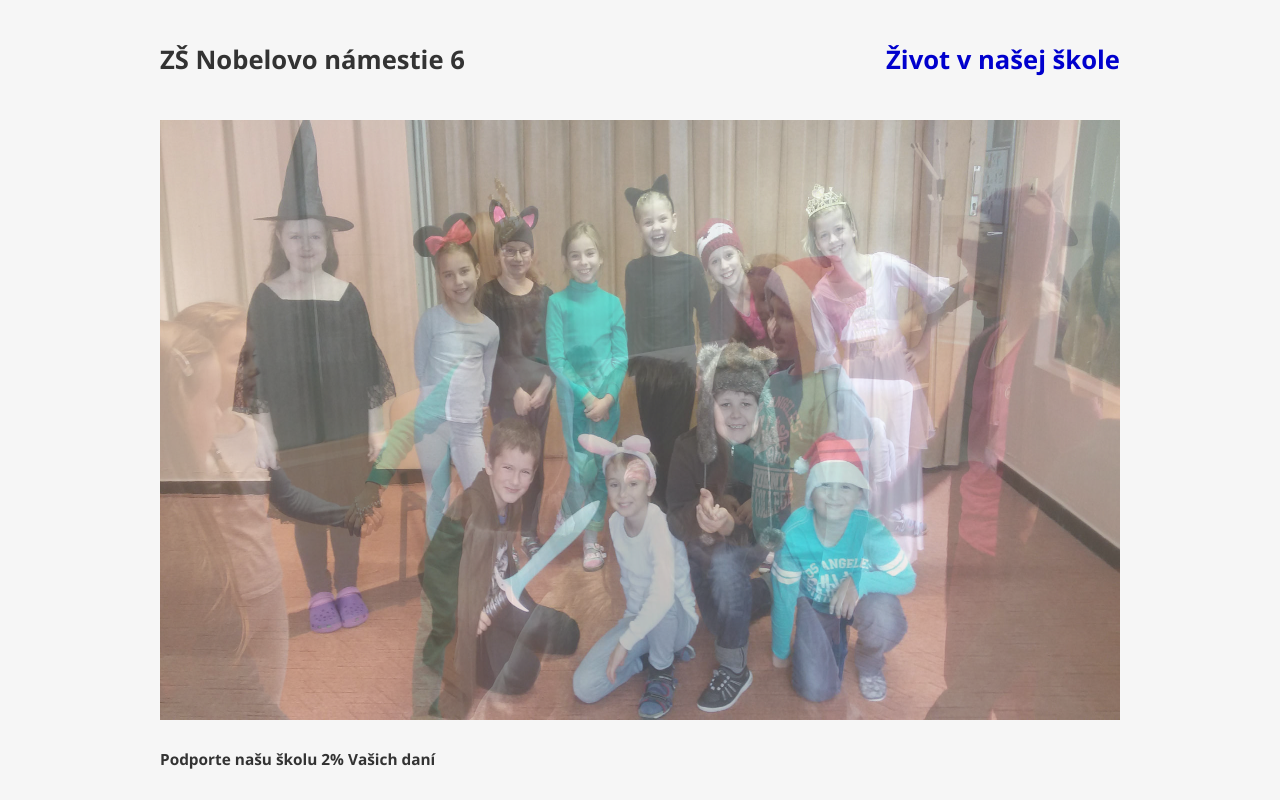
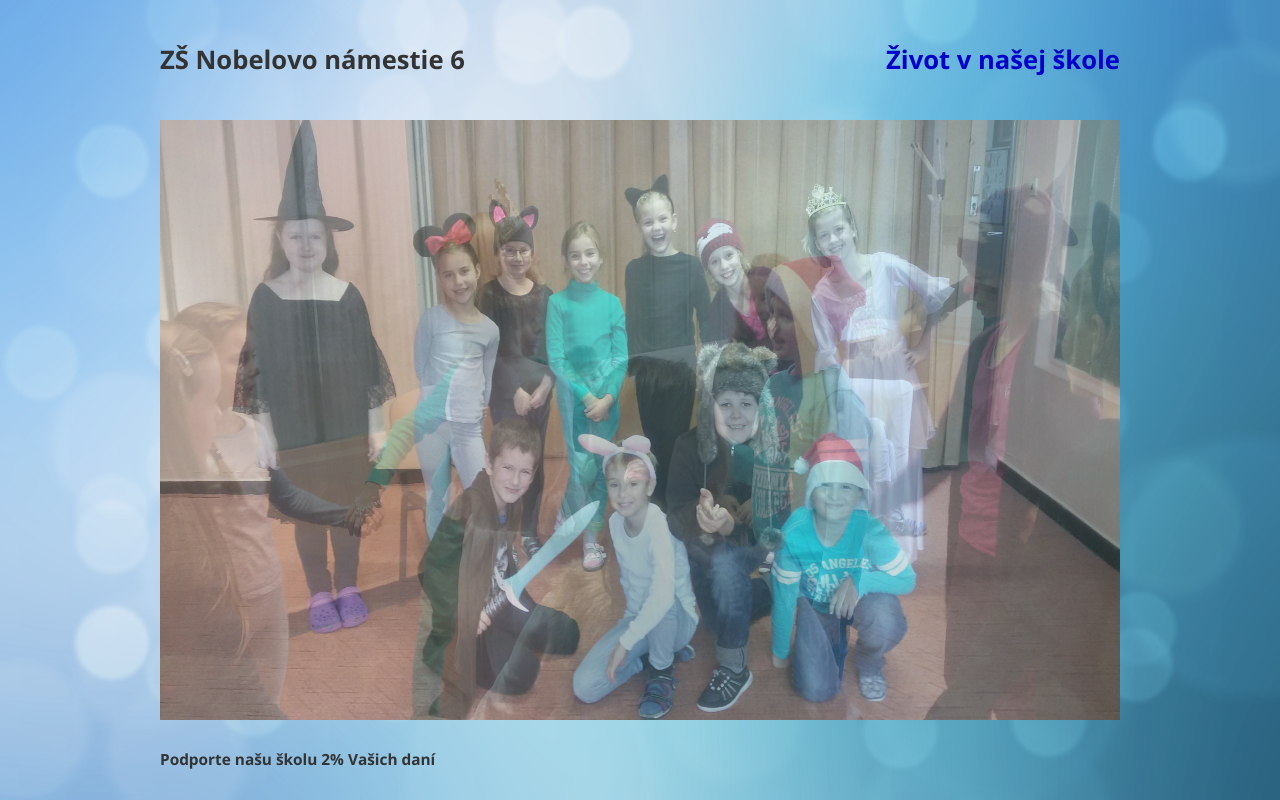
Before and after one commit to mariouhrin/schoolCarousel, a plain HTML site: page index.html in a window 1280 px wide. Drawn offline with nearby package versions, Linux system fonts and the light colour scheme.

Commit message:
add background image

```diff
--- a/js/index.js
+++ b/js/index.js
@@ -8,6 +8,3 @@ setInterval(function() {
     .end()
     .appendTo('#slideshow');
 }, 4000);
-
-var nadpisHeight = document.getElementsByClassName("nadpis")[0].clientHeight;
-var bodyHeight = document.getElementsByTagName("body")[0].clientHeight;
```
Also changed, not shown: index.html (+2 -2 lines).
